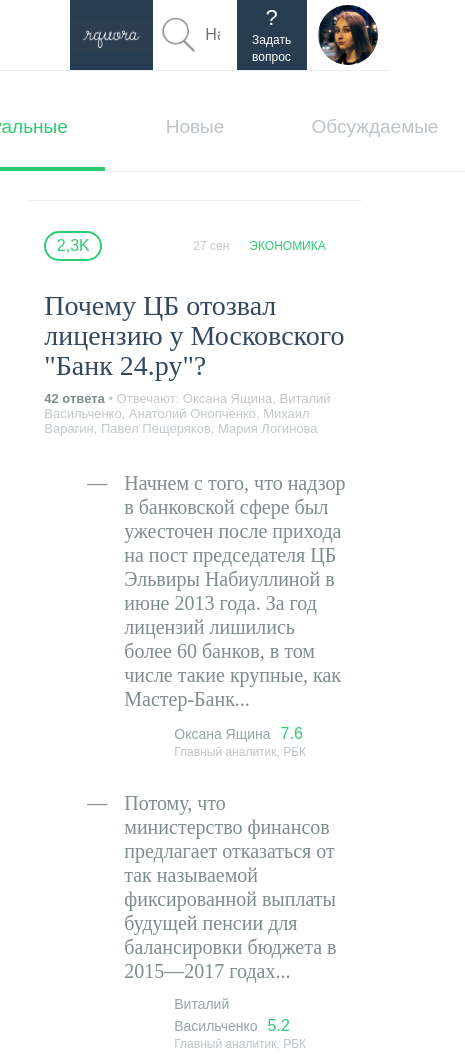
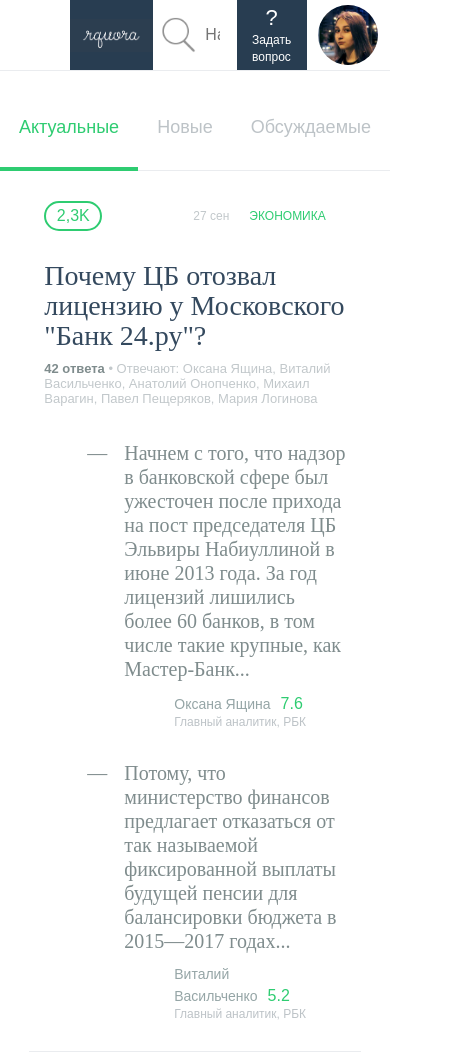
Before and after one commit to erselnordlys/Questions-and-Answers, a plain HTML site: page index.html in a window 390 px wide. Shown: the top 1054 px of the page, 465 px wide, since content can reach past the window. Drawn offline with Linux system fonts and the light colour scheme.

Commit message:
исправила кое-какие ошибки в названиях селекторов

```diff
--- a/scripts.js
+++ b/scripts.js
@@ -97,5 +97,4 @@
     console.log(length);
 
     addOnclickListeners(length);
-
 }
--- a/style.css
+++ b/style.css
@@ -66,6 +66,7 @@
 .search-form__input {
     width: 100%;
     margin-left: 100px;
+    margin-right: 20px;
     border: none;
     outline: none;
     height: 100%;
@@ -872,18 +873,18 @@
         display: none;
     }
 
-    .navigation {
+    .filter {
         height: 100px;
     }
 
-    .nav-btn {
+    .filter-btn {
         margin-bottom: 0;
         min-width: 166px;
         padding: 0px 0 29px;
     }
 
     .content,
-    .navigation {
+    .filter {
         /*width: 100%;*/
         min-width: 320px;
         max-width: 600px;
@@ -975,6 +976,8 @@
 
     .search-form > input {
         font-size: 16px;
+        margin-right: 0;
+
     }
 
     .header > .logo,
@@ -1015,7 +1018,7 @@
     }
 
 
-    .nav-btn {
+    .filter-btn {
         flex-grow: 1;
         min-width: 50px;
 
@@ -1055,7 +1058,6 @@
         margin-top: 50px;
         max-height: 106px;
         padding-left: 120px;
-
     }
 
 
```
